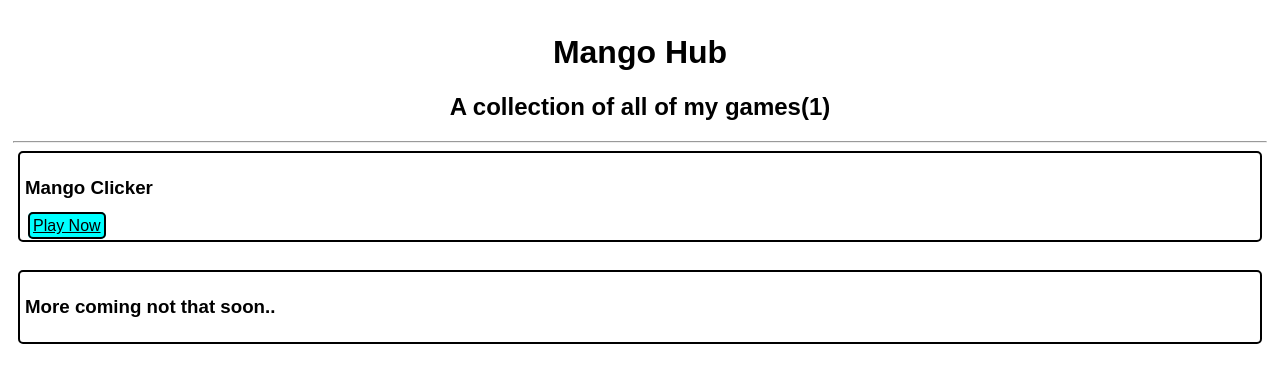
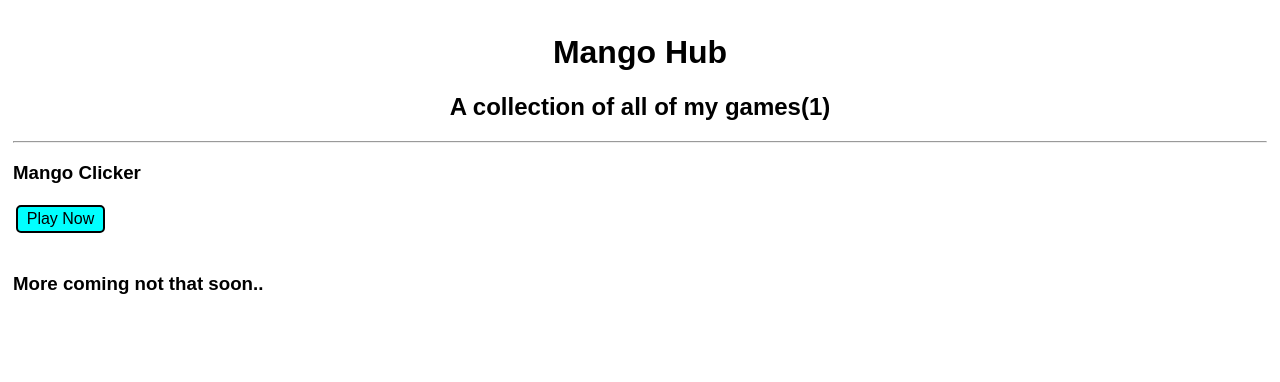
Before and after one commit to TechnologicallyAdvancedMango/mangoclicker, a plain HTML site: page index.html in a window 1280 px wide. Drawn offline with Linux system fonts and the light colour scheme.

Commit message:
Update index.html

```diff
--- a/index.html
+++ b/index.html
@@ -28,13 +28,13 @@
         color:black;
         text-align: center;
       }
-      .gamediv {
-        border-style: solid;
-        border-width: 2px;
-        border-radius: 5px;
-        background-color: white;
-        padding: 5px;
-        margin: 5px;
+      .gamediv a{
+         display:inline-block;
+         width:79px;
+         float:none;
+         visibility:visible;
+         text-align:center;
+         text-decoration:none;
       }
       .gameh3 {
         color: black;
```
